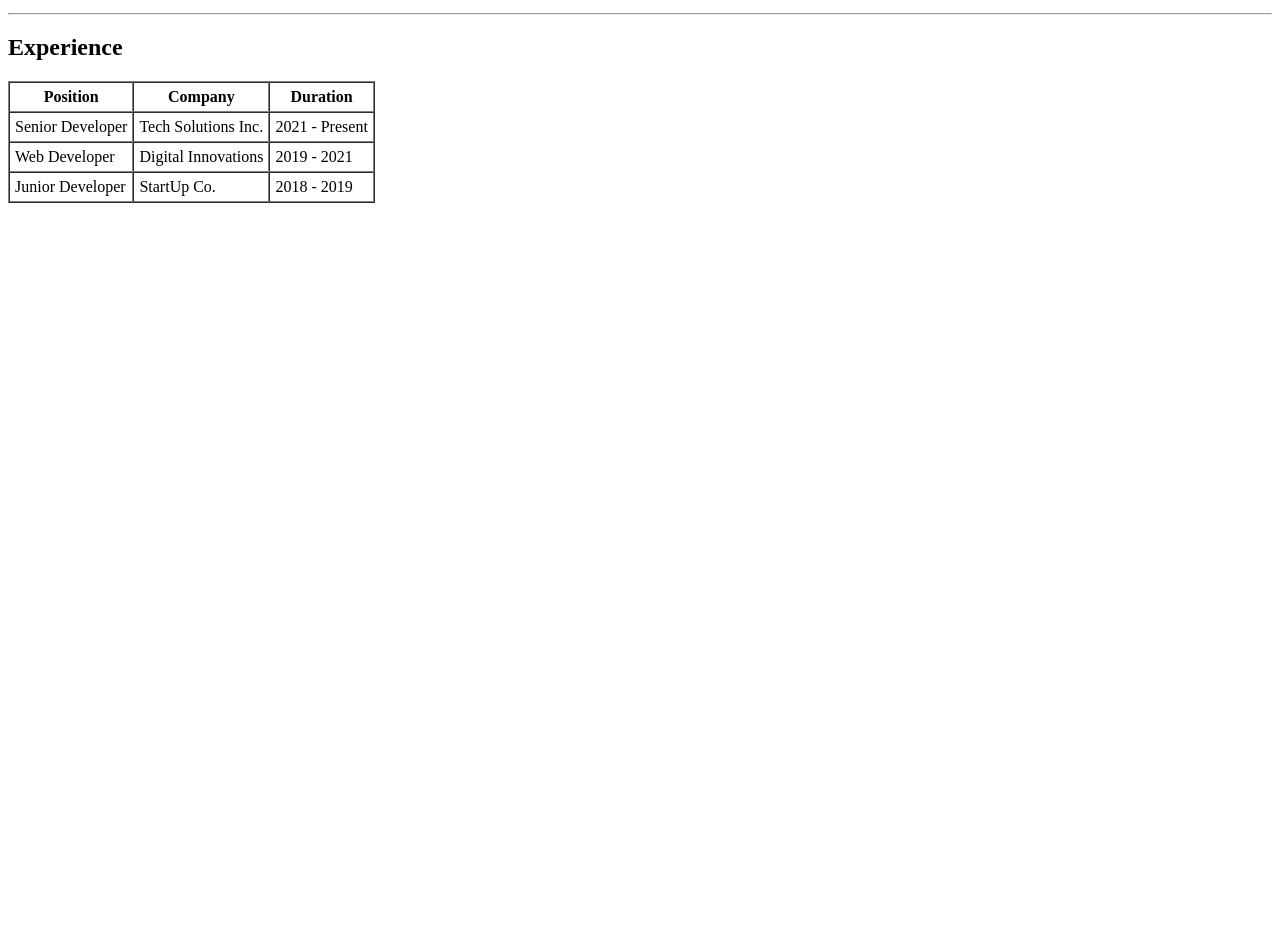
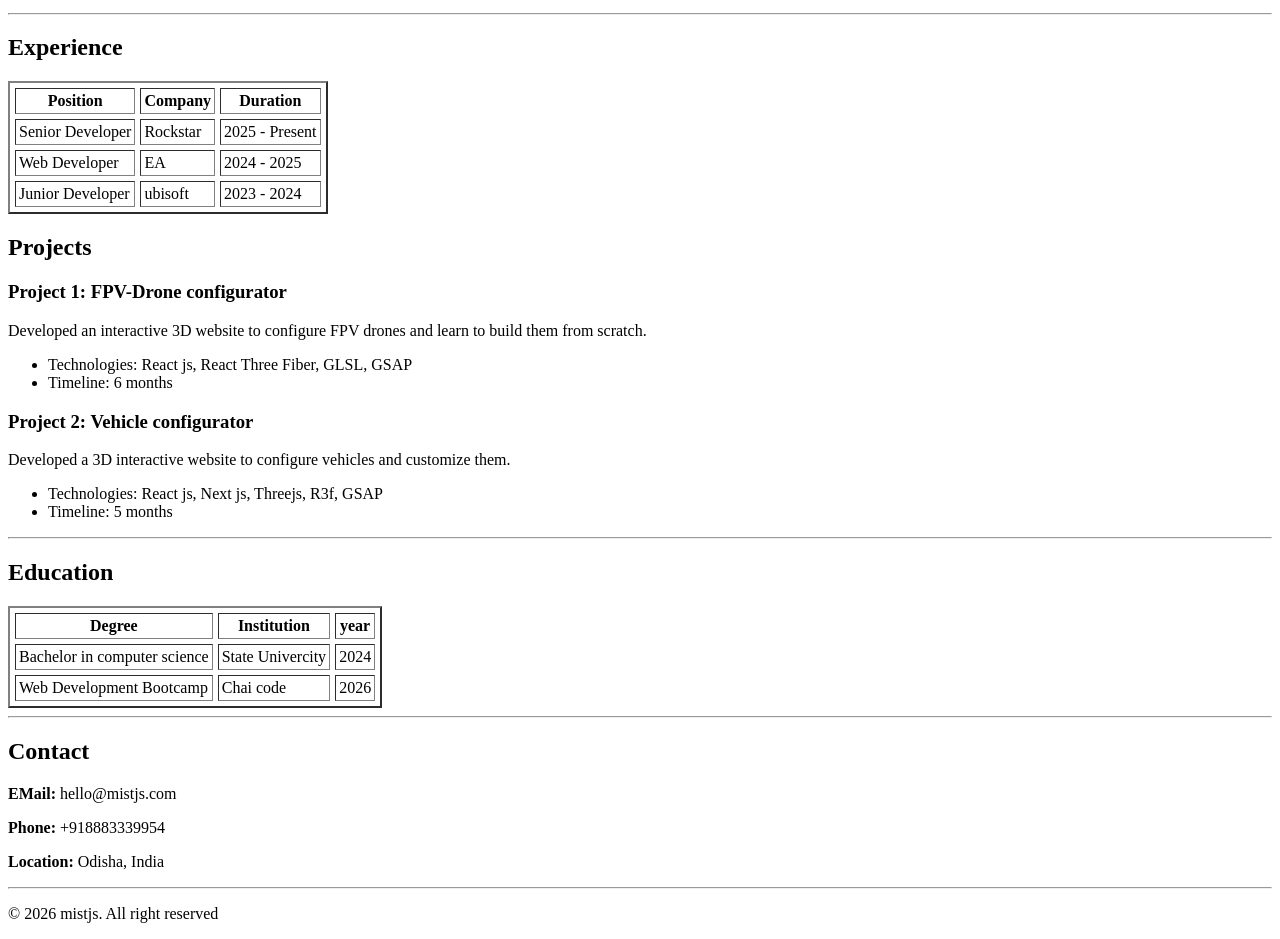
Before and after one commit to 0nlyjs/HTML-Resume-Page-Assignment, a plain HTML site: page index.html in a window 1280 px wide. Shown: the part 451-1390 px from the top of the page. Before the commit the page ends 800 px from the top, so only its background shows below. Drawn offline with Linux system fonts and the light colour scheme.

Commit message:
Refactor resume content: enhance 'About me' section, add 'Experience' and 'Education' tables, and update project details.

```diff
--- a/index.html
+++ b/index.html
@@ -10,10 +10,14 @@
     <p>Creative Developer | Web Designer | 3D hardsurface Modeler</p>
     <hr />
     <h2>About me</h2>
-    <p>I am a Creative Developer with 5 years of experience specializing in React, Three.js, and R3F. I blend code with expert 3D hard surface modeling to build immersive web experiences.</p>
+    <p>
+      I am a Creative Developer with 5 years of experience specializing in
+      React, Three.js, and R3F. I blend code with expert 3D hard surface
+      modeling to build immersive web experiences.
+    </p>
     <hr />
     <h2>Skills</h2>
-    <p>
+
     <ul>
       <li>HTML, CSS, Javascript</li>
       <li>Node js, mongo</li>
@@ -25,13 +29,11 @@
       <li>figma, framer, lottie</li>
       <li>Blender, Hard surface modeling</li>
     </ul>
-    </p>
+
     <hr />
     <h2>Experience</h2>
-    <table border="1" cellpadding="5" cellspacing="0">
-
+    <table border="2" cellpadding="3" cellspacing="5">
       <thead>
-
         <tr>
           <th>Position</th>
           <th>Company</th>
@@ -41,20 +43,71 @@
       <tbody>
         <tr>
           <td>Senior Developer</td>
-      <td>Tech Solutions Inc.</td>
-      <td>2021 - Present</td>
+          <td>Rockstar</td>
+          <td>2025 - Present</td>
         </tr>
         <tr>
           <td>Web Developer</td>
-      <td>Digital Innovations</td>
-      <td>2019 - 2021</td>
+          <td>EA</td>
+          <td>2024 - 2025</td>
         </tr>
         <tr>
           <td>Junior Developer</td>
-      <td>StartUp Co.</td>
-      <td>2018 - 2019</td>
+          <td>ubisoft</td>
+          <td>2023 - 2024</td>
         </tr>
       </tbody>
     </table>
+    <h2>Projects</h2>
+    <h3>Project 1: FPV-Drone configurator</h3>
+    <p>
+      Developed an interactive 3D website to configure FPV drones and learn to
+      build them from scratch.
+    </p>
+    <ul>
+      <li>Technologies: React js, React Three Fiber, GLSL, GSAP</li>
+      <li>Timeline: 6 months</li>
+    </ul>
+
+    <h3>Project 2: Vehicle configurator</h3>
+    <p>
+      Developed a 3D interactive website to configure vehicles and customize
+      them.
+    </p>
+    <ul>
+      <li>Technologies: React js, Next js, Threejs, R3f, GSAP</li>
+      <li>Timeline: 5 months</li>
+    </ul>
+    <hr />
+    <h2>Education</h2>
+
+    <table border="2" cellpadding="3" cellspacing="5">
+      <thead>
+        <tr>
+          <th>Degree</th>
+          <th>Institution</th>
+          <th>year</th>
+        </tr>
+      </thead>
+      <tbody>
+        <tr>
+          <td>Bachelor in computer science</td>
+          <td>State Univercity</td>
+          <td>2024</td>
+        </tr>
+        <tr>
+          <td>Web Development Bootcamp</td>
+          <td>Chai code</td>
+          <td>2026</td>
+        </tr>
+      </tbody>
+    </table>
+    <hr />
+    <h2>Contact</h2>
+    <p><strong>EMail:</strong> hello@mistjs.com</p>
+    <p><strong>Phone:</strong> +918883339954</p>
+    <p><strong>Location:</strong> Odisha, India</p>
+    <hr />
+    <p>&copy 2026 mistjs. All right reserved</p>
   </body>
 </html>
```
Lines whose indentation alone changed are shown as unchanged.
